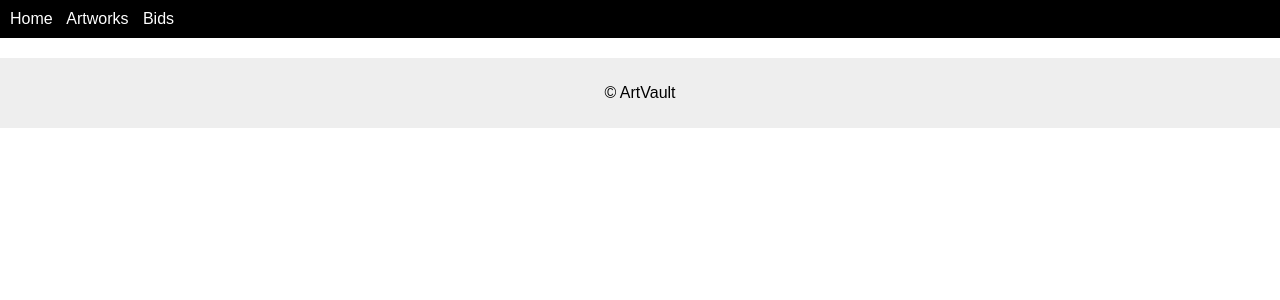
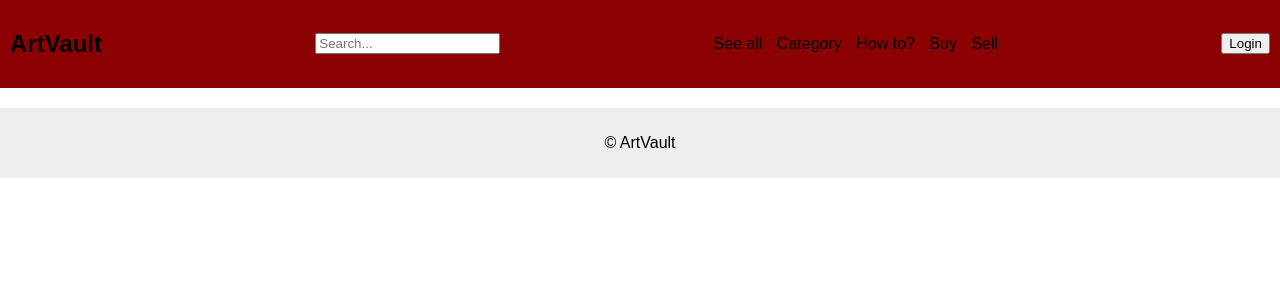
Before and after one commit to brynjaloa/Verklegt-2, a Django app: template templates/base.html in a window 1280 px wide. Shown: the top 300 px of the page. Run offline with Django 5.2, Linux system fonts and the light colour scheme; the template is opened without the code that fills it, so the values that code supplies are empty.

Commit message:
smá css a nav

```diff
--- a/config/settings.py
+++ b/config/settings.py
@@ -123,3 +123,7 @@ USE_TZ = True
 # https://docs.djangoproject.com/en/6.0/howto/static-files/
 
 STATIC_URL = 'static/'
+
+STATICFILES_DIRS = [
+    BASE_DIR / "static"
+]
--- a/static/css/style.css
+++ b/static/css/style.css
@@ -4,17 +4,26 @@ body {
 }
 
 nav {
-    background: black;
-    color: white;
+    background: darkred;
+    color: black;
     padding: 10px;
+    display: flex;
+    align-items: center;
+    justify-content: space-between;
+    gap: 20px;
 }
 
 nav a {
-    color: white;
+    color: black;
     margin-right: 10px;
     text-decoration: none;
 }
 
+.hero {
+    display: flex;
+    align-items: center;
+    gap: 20px;
+}
 footer {
     margin-top: 20px;
     text-align: center;
--- a/templates/base.html
+++ b/templates/base.html
@@ -1,11 +1,10 @@
 <!DOCTYPE html>
 <html lang="en">
 <head>
+    {% load static %}
+    <link rel="stylesheet" href="{% static 'css/style.css' %}">
     <meta charset="UTF-8">
     <title>ArtVault</title>
-
-    {% load static %}
-    <link rel="stylesheet" href="{% static 'css/style.css' %}">
 </head>
 <body>
 
--- a/templates/partials/navbar.html
+++ b/templates/partials/navbar.html
@@ -1,5 +1,15 @@
-<nav>
-    <a href="/">Home</a>
-    <a href="/artworks">Artworks</a>
-    <a href="/bids">Bids</a>
+<nav class="navbar">
+    <h1 class="logo">ArtVault</h1>
+
+    <input type="text" placeholder="Search..." class="search">
+
+    <div class="links">
+        <a href="#">See all</a>
+        <a href="#">Category</a>
+        <a href="#">How to?</a>
+        <a href="#">Buy</a>
+        <a href="#">Sell</a>
+    </div>
+
+    <button class="login-btn">Login</button>
 </nav>
```
Also changed, not shown: templates/home.html (+13 -4 lines).
